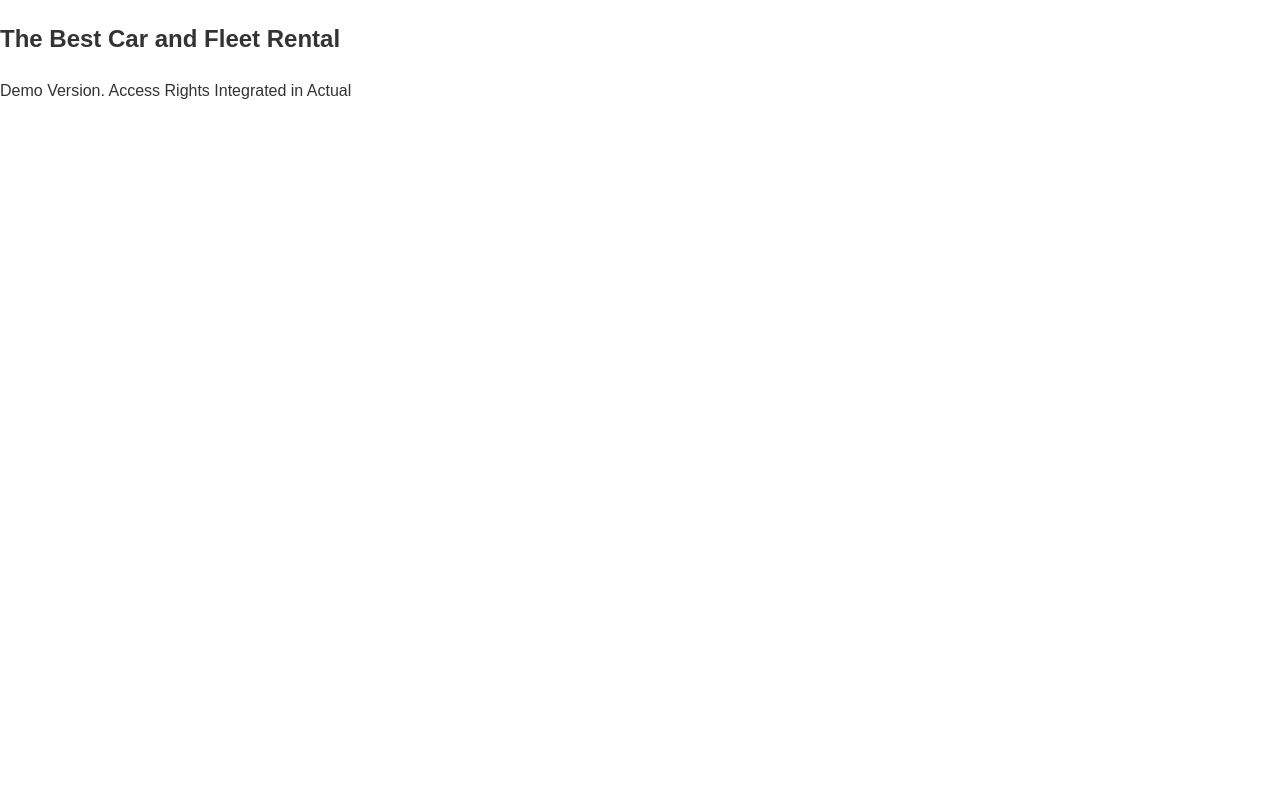
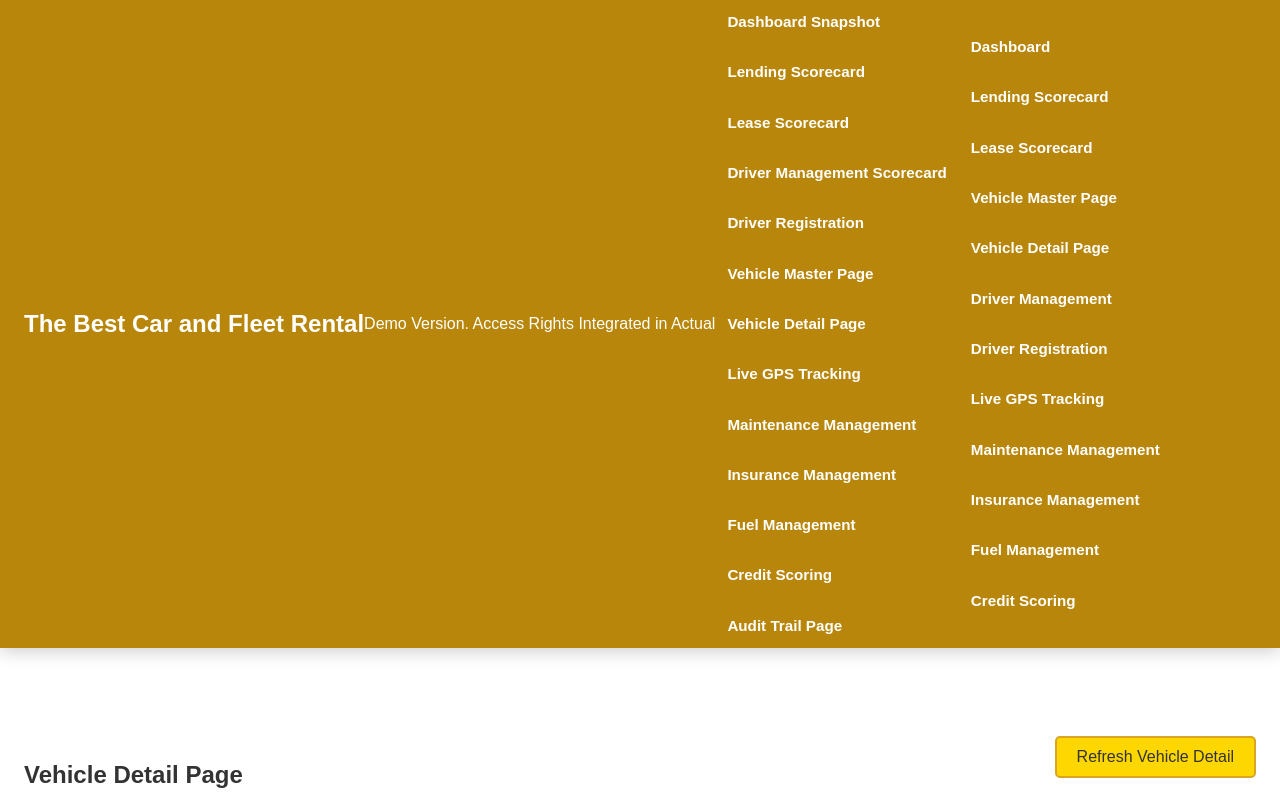
Before and after one commit to jdermlife/fleetmanagement, a React (Vite) app in the folder frontend/: page /vehicle-detail in a window 1280 px wide. Shown: the top 800 px of the page. Built offline with nearby package versions, Linux system fonts and the light colour scheme; no server answers.

Commit message:
commit and push

```diff
--- a/frontend/src/index.css
+++ b/frontend/src/index.css
@@ -62,6 +62,24 @@ body {
 }
 
 /* Topbar Container */
+
+.sidebar {
+  width: 100%;
+  min-height: 64px;
+  background-color: var(--dark-gold);
+  color: #ffffff;
+  padding: 0 24px;
+  position: sticky;
+  top: 0;
+  left: 0;
+  z-index: 9999;
+  display: flex;
+  align-items: center;
+  box-shadow: 0 4px 16px rgba(0, 0, 0, 0.18);
+  overflow: visible;
+}
+
+/* Dropdown containers (hidden by default) */
 
 /* ✅ SHOW DROPDOWN: on Hover (desktop) OR Checkbox Checked (tap/click) */
 .nav-toggle:checked ~ .sidebar .sidebar-link-group,
```
